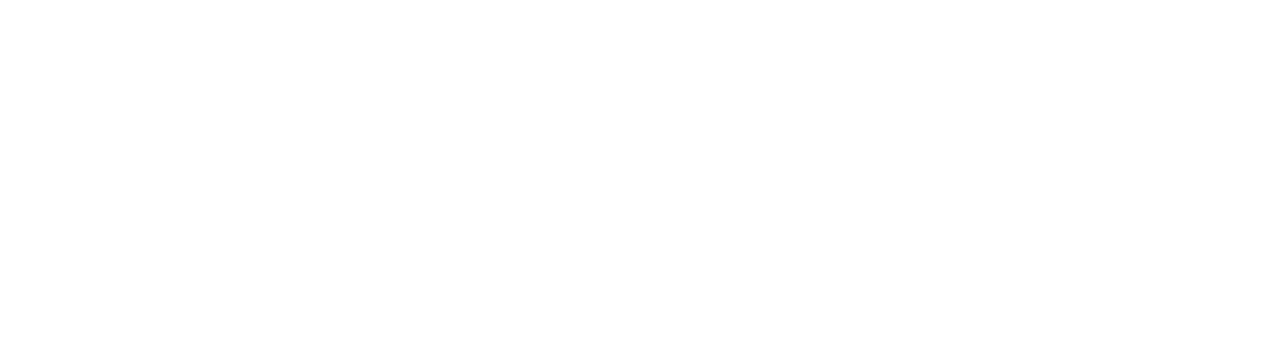
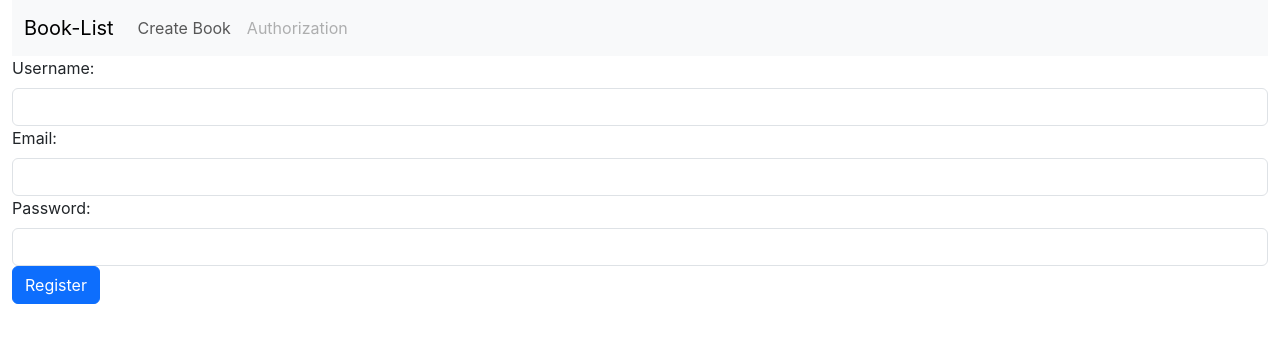
Before and after one commit to alKaras/RestAPI_Book, a React (Create React App) app in the folder client/: page /auth/register in a window 1280 px wide. Before the commit this address had no page. Shown: the top 342 px of the page. Built offline with nearby package versions, Linux system fonts and the light colour scheme; no server answers; the HTML template or start-up script is replaced by a standard one.

Commit message:
add registration page and functionality

```diff
--- a/client/src/App.js
+++ b/client/src/App.js
@@ -3,6 +3,7 @@
 import CreateBookPage from './pages/createBookPage.js'
 import EditPage from './pages/EditPage.js';
 import Login from './pages/Login/index.js';
+import Registration from './pages/Registration.js';
 
 function App() {
   return (
@@ -12,6 +13,7 @@
         <Route path='/create-book' element={<CreateBookPage />} />
         <Route path='/edit-book/:id' element={<EditPage />} />
         <Route path='/auth/login' element={<Login />} />
+        <Route path='/auth/register' element={<Registration />} />
       </Routes>
     </div>
   );
--- a/client/src/components/Header.js
+++ b/client/src/components/Header.js
@@ -3,12 +3,15 @@
 import Nav from 'react-bootstrap/Nav';
 import Navbar from 'react-bootstrap/Navbar';
 import axios from '../axios'
+import { useLocation } from 'react-router-dom';
 
 export default function Header() {
 
     const [user, setUser] = useState([]);
     const [isAuth, setIsAuth] = useState(false);
-
+    const location = useLocation();
+    const isAuthLocation = (location.pathname === '/auth/login' || location.pathname === '/auth/register');
+    console.log(`isAuth - ${isAuth}; isAuthPage = ${isAuthLocation}`);
     const fetchUser = async () => {
         try {
             const resp = await axios.get('/user/getUser');
@@ -24,12 +27,12 @@
     return (
         <Navbar expand="lg" className="bg-body-tertiary">
             <Container>
-                <Navbar.Brand href="#home">Book-List</Navbar.Brand>
+                <Navbar.Brand href='/'>Book-List</Navbar.Brand>
                 <Navbar.Toggle aria-controls="basic-navbar-nav" />
                 <Navbar.Collapse id="basic-navbar-nav">
                     <Nav className="me-auto">
                         <Nav.Link href='create-book'>Create Book</Nav.Link>
-                        {isAuth ? <Nav.Link href='#'>👋{user.username}</Nav.Link> : <Nav.Link href='auth/login'>Authorization</Nav.Link>}
+                        {isAuth ? <Nav.Link href='#'>👋{user.username}</Nav.Link> : isAuthLocation ? <Nav.Link disabled href='auth/login'>Authorization</Nav.Link> : <Nav.Link href='auth/login'>Authorization</Nav.Link>}
                     </Nav>
                 </Navbar.Collapse>
             </Container>
--- a/client/src/pages/Login/index.js
+++ b/client/src/pages/Login/index.js
@@ -1,7 +1,7 @@
 import React, { useEffect, useState } from 'react'
 import Header from '../../components/Header';
 import { Form, Button } from 'react-bootstrap';
-import { useNavigate } from 'react-router-dom';
+import { Link, useNavigate } from 'react-router-dom';
 import axios from '../../axios.js'
 
 export default function Login() {
@@ -56,6 +56,7 @@
                 <Button variant="primary" type="submit">
                     Login
                 </Button>
+                <Link style={{marginLeft: "24px"}} to={'/auth/register'}>Register</Link>
             </Form>
 
         </>
--- /dev/null
+++ b/client/src/pages/Registration.js
@@ -0,0 +1,64 @@
+import React, { useEffect, useState } from 'react'
+import Header from '../components/Header.js';
+import { Form, Button } from 'react-bootstrap';
+import { useNavigate } from 'react-router-dom';
+import axios from '../axios.js'
+
+export default function Registration() {
+    const [isRegistered, setIsRegistered] = useState(false);
+    const [errorState, setErrorState] = useState('');
+    const [formReg, setFormReg] = useState({
+        username: '',
+        email: '',
+        password: ''
+    });
+    const handleChange = (e) => {
+        setFormReg({ ...formReg, [e.target.name]: e.target.value });
+    }
+
+    const handleSubmit = async (e) => {
+        e.preventDefault();
+        try {
+            const response = await axios.post('/user/auth/signup', formReg);
+            console.log(response.data);
+            setIsRegistered(true);
+        } catch (error) {
+            setIsRegistered(false);
+            setErrorState("Error " + error);
+        }
+    }
+
+    const navigate = useNavigate();
+
+    useEffect(() => {
+        if (isRegistered) {
+            navigate('/auth/login')
+        }
+    }, [isRegistered, navigate])
+
+    return (
+        <>
+            <Header />
+            <Form onSubmit={handleSubmit}>
+                <Form.Group controlId="formEmail">
+                    <Form.Label>Username:</Form.Label>
+                    <Form.Control type="text" name="username" value={formReg.username} onChange={handleChange} />
+                </Form.Group>
+                <Form.Group controlId="formEmail">
+                    <Form.Label>Email:</Form.Label>
+                    <Form.Control type="email" name="email" value={formReg.email} onChange={handleChange} />
+                </Form.Group>
+                <Form.Group controlId="formPformPlaintextPassword">
+                    <Form.Label>Password:</Form.Label>
+                    <Form.Control type="passsword" name="password" value={formReg.password} onChange={handleChange} />
+                </Form.Group>
+                {errorState && <p>{errorState}</p>}
+                <Button variant="primary" type="submit">
+                    Register
+                </Button>
+            </Form>
+
+        </>
+
+    )
+}
```
